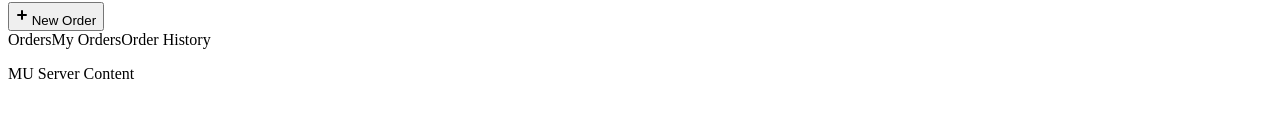
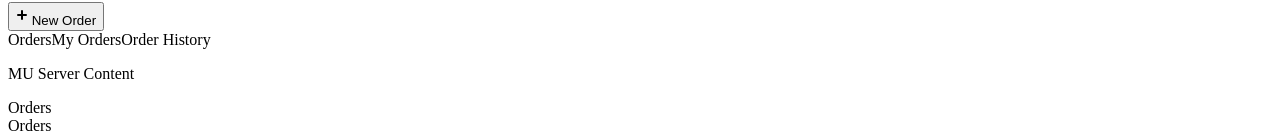
Before and after one commit to carlosbecerradev/mu-guild-business-demo, a Vue app: page /mu-server/1 in a window 1280 px wide. Shown: the part 5534-5674 px from the top of the page. Before the commit the page ends 5633 px from the top, so only its background shows below. Built offline with nearby package versions, Linux system fonts and the light colour scheme; the HTML template or start-up script is replaced by a standard one.

Commit message:
:rocket: components (MUServerContent): Cambio de componentes de los pedids, mis pedidos y historial de pedidos, con el uso del 'MUServerNavigation'.

```diff
--- a/src/components/mu-server/MUServerContent.vue
+++ b/src/components/mu-server/MUServerContent.vue
@@ -1,5 +1,36 @@
 <template>
   <div class="mu-server-content">
     <p>MU Server Content</p>
+    {{ getMUServerNavigationListItemSelected }}
+    <div v-if="getMUServerNavigationListItemSelected == getMUServerNavigationList[0]">
+      <MUServerOrders></MUServerOrders>
+    </div>
+    <div v-if="getMUServerNavigationListItemSelected == getMUServerNavigationList[1]">
+      <MUServerMyOrders></MUServerMyOrders>
+    </div>
+    <div v-if="getMUServerNavigationListItemSelected == getMUServerNavigationList[2]">
+      <MUServerOrderHistory></MUServerOrderHistory>
+    </div>
   </div>
 </template>
+
+<script>
+import { mapGetters } from "vuex";
+import MUServerOrders from "@/components/mu-server/MUServerOrders";
+import MUServerMyOrders from "@/components/mu-server/MUServerMyOrders";
+import MUServerOrderHistory from "@/components/mu-server/MUServerOrderHistory";
+
+export default {
+  computed: {
+    ...mapGetters([
+      "getMUServerNavigationList",
+      "getMUServerNavigationListItemSelected",
+    ]),
+  },
+  components: {
+    MUServerOrders,
+    MUServerMyOrders,
+    MUServerOrderHistory,
+  },
+};
+</script>
```
